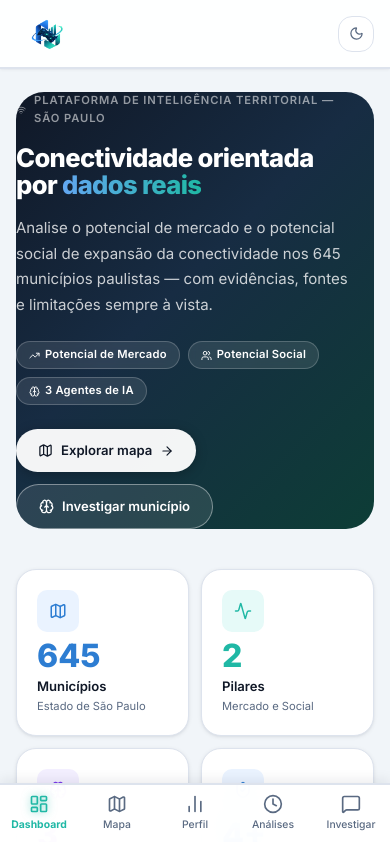
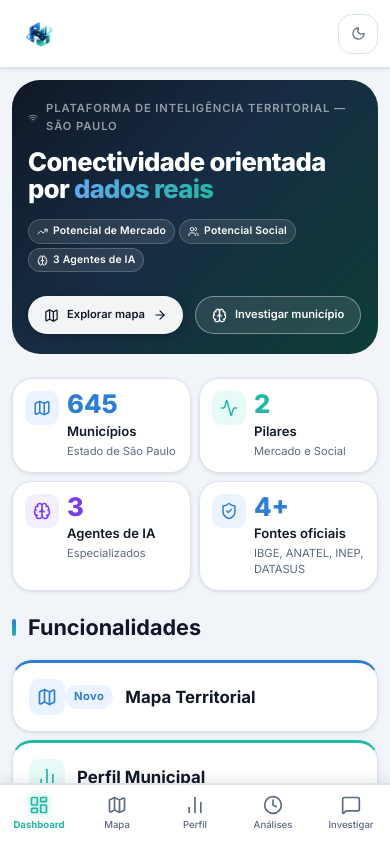
Before and after one commit to pietrobellacosadev/NEXORA, a React (Vite) app in the folder frontend/: page / in a window 390 px wide. Shown: the top 842 px of the page. Built offline with nearby package versions, Linux system fonts and the light colour scheme.

Commit message:
style: aprimora layout e dashboard

```diff
--- a/frontend/src/components/layout/AppLayout.css
+++ b/frontend/src/components/layout/AppLayout.css
@@ -18,9 +18,21 @@
 /* Mobile: espaço para bottom nav */
 @media (max-width: 768px) {
   .app-layout__main {
-    padding-bottom: calc(72px + env(safe-area-inset-bottom, 0px));
+    /* padding-bottom apenas para páginas normais;
+       MapaPage usa negative-margin e gerencia a própria altura */
+    padding-bottom: calc(60px + env(safe-area-inset-bottom, 0px));
+    padding-top: var(--sp-4);
   }
   .app-layout__container {
     padding: 0 var(--sp-4);
   }
 }
+
+@media (max-width: 480px) {
+  .app-layout__main {
+    padding-top: var(--sp-3);
+  }
+  .app-layout__container {
+    padding: 0 var(--sp-3);
+  }
+}
--- a/frontend/src/components/layout/TopBar.css
+++ b/frontend/src/components/layout/TopBar.css
@@ -204,4 +204,16 @@
   .topbar__divider       { display: none; }
   .topbar__nav           { display: none; }
   .bottom-nav            { display: flex; }
+
+  /* Logo menor em mobile */
+  .topbar__logo-img      { width: 38px; height: 38px; }
+  .topbar__name          { font-size: var(--text-lg); }
+
+  /* Botão de ação: toque maior */
+  .topbar__action-btn    { width: 40px; height: 40px; }
 }
+
+@media (max-width: 480px) {
+  .topbar__inner         { padding: 0 var(--sp-3); }
+  .bottom-nav__item      { font-size: 0.60rem; gap: 2px; }
+}
--- a/frontend/src/pages/AnalisesPage.css
+++ b/frontend/src/pages/AnalisesPage.css
@@ -287,6 +287,11 @@
   min-height: 400px;
 }
 
+/* Delete button: always visible on touch devices */
+@media (hover: none) {
+  .analises__item-del { opacity: 0.6; }
+}
+
 .analises__detalhe-empty {
   display: flex;
   flex-direction: column;
@@ -530,9 +535,33 @@
   .analises__cvd { grid-template-columns: 1fr; }
 }
 
+@media (max-width: 768px) {
+  .analises            { gap: var(--sp-4); }
+  .analises__header    { gap: var(--sp-3); }
+  .analises__header-icon { width: 38px; height: 38px; }
+  .analises__title     { font-size: var(--text-xl); }
+  .analises__subtitle  { font-size: var(--text-xs); }
+  .analises__search    { font-size: var(--text-sm); }
+  .analises__detalhe-content { padding: var(--sp-4); }
+  .analises__det-municipio   { font-size: var(--text-xl); }
+  .analises__sintese         { padding: var(--sp-4); }
+  .analises__sintese-text    { font-size: var(--text-sm); }
+  .analises__conclusao       { font-size: var(--text-xs); }
+}
+
 @media (max-width: 600px) {
-  .analises__header { flex-wrap: wrap; }
-  .analises__det-header { flex-direction: column; }
+  .analises__header      { flex-wrap: wrap; }
+  .analises__limpar      { width: 100%; justify-content: center; }
+  .analises__det-header  { flex-direction: column; gap: var(--sp-3); }
   .analises__det-actions { width: 100%; }
-  .analises__det-btn { flex: 1; justify-content: center; }
+  .analises__det-btn     { flex: 1; justify-content: center; }
+  .analises__item-pergunta { -webkit-line-clamp: 1; }
 }
+
+@media (max-width: 480px) {
+  .analises__header-icon { display: none; }
+  .analises__det-actions { flex-direction: column; }
+  .analises__det-btn     { width: 100%; }
+  .analises__cvd-block   { padding: var(--sp-3); }
+  .analises__pilar-hd    { padding: var(--sp-2) var(--sp-3); }
+}
--- a/frontend/src/pages/DashboardPage.css
+++ b/frontend/src/pages/DashboardPage.css
@@ -343,16 +343,33 @@
 }
 
 @media (max-width: 768px) {
-  .dash__hero { padding: var(--sp-7) var(--sp-6); min-height: auto; }
+  .dash          { gap: var(--sp-6); }
+  .dash__hero    { padding: var(--sp-6) var(--sp-5); min-height: auto; grid-template-columns: 1fr; }
   .dash__hero-title { font-size: var(--text-3xl); }
-  .dash__stats { grid-template-columns: repeat(2, 1fr); gap: var(--sp-3); }
-  .dash__grid  { grid-template-columns: 1fr; }
+  .dash__hero-lead  { font-size: var(--text-sm); margin-bottom: var(--sp-4); }
+  .dash__hero-pills { gap: var(--sp-1); }
+  .dash__pill       { font-size: 0.65rem; padding: 3px 8px; }
+  .dash__stats      { grid-template-columns: repeat(2, 1fr); gap: var(--sp-3); }
+  .dash__grid       { grid-template-columns: 1fr 1fr; gap: var(--sp-3); }
   .dash__section-note { display: none; }
+  .dash__card       { padding: var(--sp-4); }
+  .dash__card-desc  { display: none; }
+  .dash__card-footer { display: none; }
+  .dash__btn        { padding: 9px 16px; font-size: var(--text-xs); }
 }
 
 @media (max-width: 480px) {
-  .dash__stats { grid-template-columns: 1fr 1fr; }
-  .dash__stat { flex-direction: column; gap: var(--sp-2); }
+  .dash__hero       { padding: var(--sp-5) var(--sp-4); }
   .dash__hero-title { font-size: var(--text-2xl); }
-  .dash__hero-lead { font-size: var(--text-base); }
+  .dash__hero-lead  { display: none; }
+  .dash__hero-eyebrow { margin-bottom: var(--sp-3); }
+  .dash__stats      { grid-template-columns: 1fr 1fr; gap: var(--sp-2); }
+  .dash__stat       { padding: var(--sp-3); gap: var(--sp-2); }
+  .dash__stat-icon-wrap { width: 34px; height: 34px; }
+  .dash__stat-value { font-size: var(--text-2xl); }
+  .dash__grid       { grid-template-columns: 1fr; gap: var(--sp-2); }
+  .dash__card       { flex-direction: row; gap: var(--sp-3); align-items: center; }
+  .dash__card-top   { flex-direction: row; align-items: center; }
+  .dash__card-icon  { width: 36px; height: 36px; flex-shrink: 0; }
+  .dash__integrity  { font-size: var(--text-xs); }
 }
```
